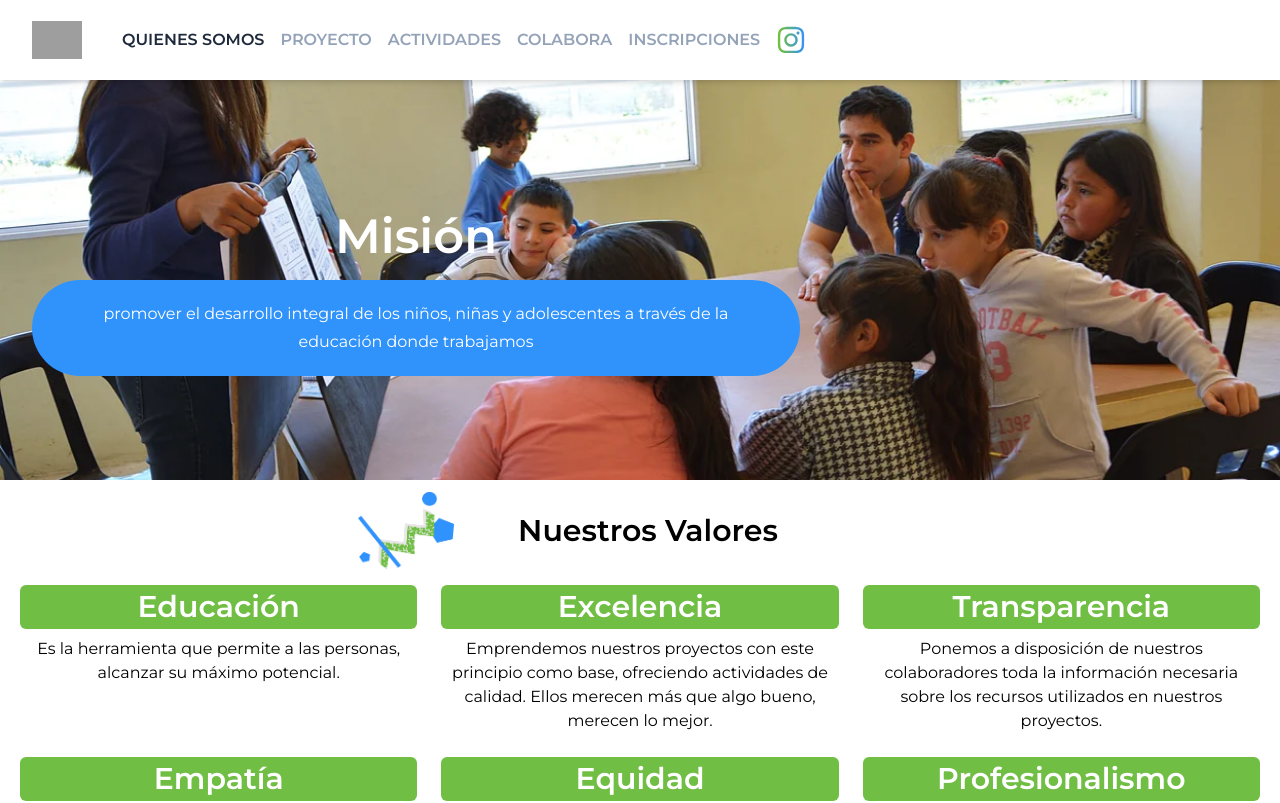
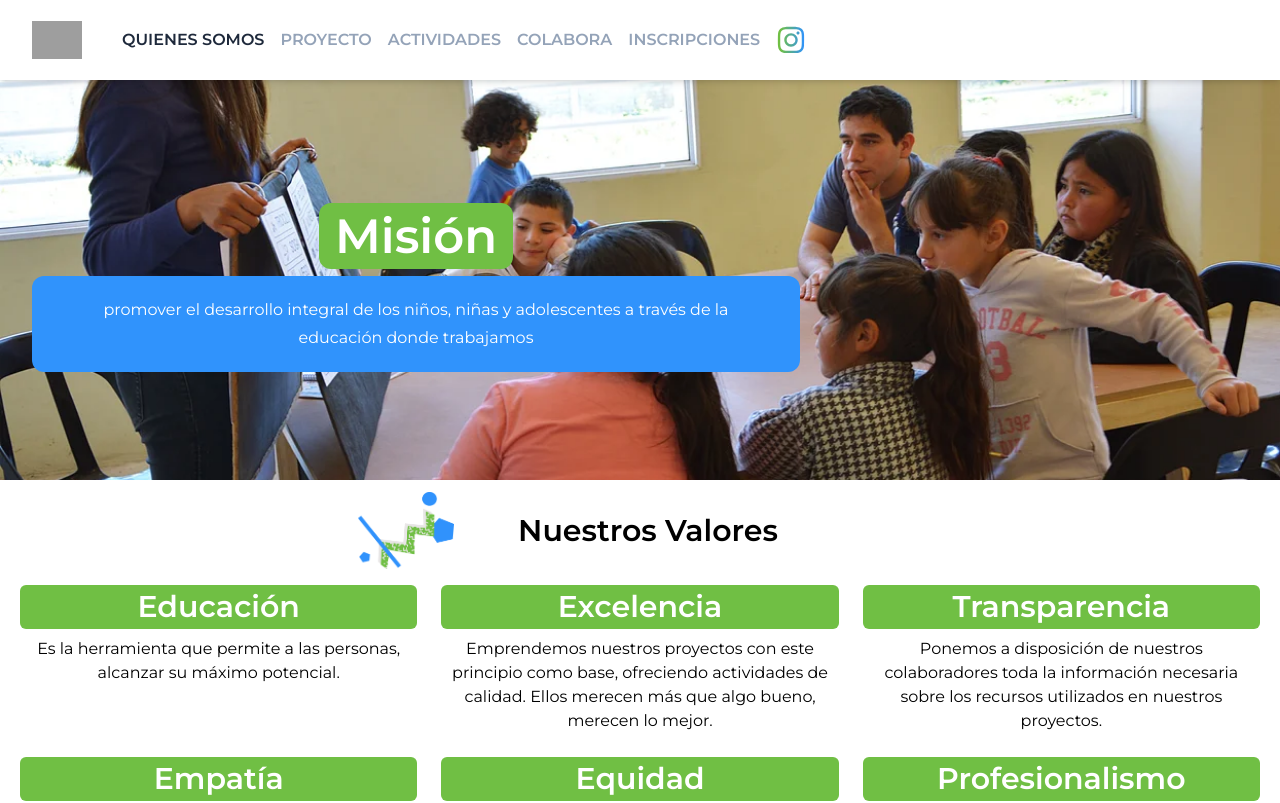
Before and after one commit to joaquinrajmilevich/integrador, a Next.js app: page /integrador/somos in a window 1280 px wide. Shown: the top 803 px of the page. Built offline with nearby package versions, Linux system fonts and the light colour scheme; grey boxes are pictures that could not be loaded.

Commit message:
add animations page up

```diff
--- a/app/actividades/layout.js
+++ b/app/actividades/layout.js
@@ -5,7 +5,7 @@ import Navbar from "@/components/Navbar";
 import Footer from "@/components/Footer";
 import { Montserrat } from "next/font/google";
 const font = Montserrat({ subsets: ["latin"] });
-
+import SecondaryAnimation from "@/components/SecondaryAnimation";
 export default function RootLayout({ children }) {
   return (
     <html lang="en">
@@ -15,7 +15,7 @@ export default function RootLayout({ children }) {
       </head>
       <body className={font.className}>
         <Navbar />
-        {children}
+        <SecondaryAnimation y={-100}>{children}</SecondaryAnimation>
         <Footer />
       </body>
     </html>
--- a/app/colabora/layout.js
+++ b/app/colabora/layout.js
@@ -5,7 +5,7 @@ import Navbar from "@/components/Navbar";
 import Footer from "@/components/Footer";
 import { Montserrat } from "next/font/google";
 const font = Montserrat({ subsets: ["latin"] });
-
+import SecondaryAnimation from "@/components/SecondaryAnimation";
 export default function RootLayout({ children }) {
   return (
     <html lang="en">
@@ -15,7 +15,7 @@ export default function RootLayout({ children }) {
       </head>
       <body className={font.className}>
         <Navbar />
-        {children}
+        <SecondaryAnimation y={-100}>{children}</SecondaryAnimation>
         <Footer />
       </body>
     </html>
--- a/app/home/layout.js
+++ b/app/home/layout.js
@@ -5,7 +5,7 @@ import Navbar from "@/components/Navbar";
 import Footer from "@/components/Footer";
 import { Montserrat } from "next/font/google";
 const font = Montserrat({ subsets: ["latin"] });
-
+import SecondaryAnimation from "@/components/SecondaryAnimation";
 export default function RootLayout({ children }) {
   return (
     <html lang="en">
@@ -15,7 +15,7 @@ export default function RootLayout({ children }) {
       </head>
       <body className={font.className}>
         <Navbar />
-        {children}
+        <SecondaryAnimation y={-100}>{children}</SecondaryAnimation>
         <Footer />
       </body>
     </html>
--- a/app/inscripciones/layout.js
+++ b/app/inscripciones/layout.js
@@ -4,7 +4,7 @@ import "../globals.css";
 import Navbar from "@/components/Navbar";
 import { Montserrat } from "next/font/google";
 const font = Montserrat({ subsets: ["latin"] });
-
+import SecondaryAnimation from "@/components/SecondaryAnimation";
 export default function RootLayout({ children }) {
   return (
     <html lang="en">
@@ -14,7 +14,7 @@ export default function RootLayout({ children }) {
       </head>
       <body className={font.className}>
         <Navbar />
-        {children}
+        <SecondaryAnimation y={-100}>{children}</SecondaryAnimation>
       </body>
     </html>
   );
--- a/app/layout.js
+++ b/app/layout.js
@@ -2,7 +2,7 @@
 import "./globals.css";
 import { Montserrat } from "next/font/google";
 const font = Montserrat({ subsets: ["latin"] });
-
+import SecondaryAnimation from "@/components/SecondaryAnimation";
 export default function RootLayout({ children }) {
   return (
     <html lang="en">
@@ -10,6 +10,7 @@ export default function RootLayout({ children }) {
         <title>Proyecto GC</title>
         <meta name="description" content="home" />
       </head>
+
       <body className={font.className}>{children}</body>
     </html>
   );
--- a/app/proyecto/layout.js
+++ b/app/proyecto/layout.js
@@ -5,7 +5,7 @@ import Navbar from "@/components/Navbar";
 import Footer from "@/components/Footer";
 import { Montserrat } from "next/font/google";
 const font = Montserrat({ subsets: ["latin"] });
-
+import SecondaryAnimation from "@/components/SecondaryAnimation";
 export default function RootLayout({ children }) {
   return (
     <html lang="en">
@@ -15,7 +15,7 @@ export default function RootLayout({ children }) {
       </head>
       <body className={font.className}>
         <Navbar />
-        {children}
+        <SecondaryAnimation y={-100}>{children}</SecondaryAnimation>
         <Footer />
       </body>
     </html>
--- a/app/proyecto/page.jsx
+++ b/app/proyecto/page.jsx
@@ -11,7 +11,7 @@ export default function Somos() {
         <MainImage srcImg={Images.proyectoheadermd} />
       </section>
       <section className="text-black mx-auto xl:max-w-7xl lg:max-w-5xl md:max-w-2xl sm:max-w-lg">
-        <SecondaryAnimation x={400}>
+        <SecondaryAnimation x={400} time={0.4}>
           <div className="mb-16">
             <h1 className="font-semibold text-3xl mb-3">Proyecto GC</h1>
             <p>
@@ -33,7 +33,7 @@ export default function Somos() {
           </div>
         </SecondaryAnimation>
         <div>
-          <SecondaryAnimation x={-400}>
+          <SecondaryAnimation x={-400} time={0.4}>
             <div className="flex flex-wrap mb-4 -mx-4">
               <Image
                 className="w-full lg:w-1/3 px-4 hidden lg:block"
--- a/app/somos/layout.js
+++ b/app/somos/layout.js
@@ -5,7 +5,7 @@ import Navbar from "@/components/Navbar";
 import Footer from "@/components/Footer";
 import { Montserrat } from "next/font/google";
 const font = Montserrat({ subsets: ["latin"] });
-
+import SecondaryAnimation from "@/components/SecondaryAnimation";
 export default function RootLayout({ children }) {
   return (
     <html lang="en">
@@ -15,7 +15,7 @@ export default function RootLayout({ children }) {
       </head>
       <body className={font.className}>
         <Navbar />
-        {children}
+        <SecondaryAnimation y={-100}>{children}</SecondaryAnimation>
         <Footer />
       </body>
     </html>
--- a/app/somos/page.jsx
+++ b/app/somos/page.jsx
@@ -9,15 +9,17 @@ export default function Somos() {
     <main className="bg-white text-white pb-4">
       <section className="relative flex flex-col justify-center  items-center sm:items-start sm:mx-auto h-[400px] mb-3">
         <MainImage srcImg={Images.actividadeslg}>
-          <DefaultAnimation>
-            <div className="md:self-start  relative text-center ms-8 mb-2 w-[60vw] mt-8">
-              <h1 className="text-5xl font-semibold py-1 mb-4">Misión</h1>
-              <p className="text-base px-8 py-5 bg-blue-secondary rounded-full leading-7">
-                promover el desarrollo integral de los niños, niñas y
-                adolescentes a través de la educación donde trabajamos
-              </p>
-            </div>
-          </DefaultAnimation>
+          <div className="md:self-start  relative text-center ms-8 mb-2 w-[60vw] mt-8">
+            <h1 className="text-5xl font-semibold mb-4 ">
+              <span className="bg-green-secondary rounded-xl py-1 px-4">
+                Misión
+              </span>
+            </h1>
+            <p className="text-base px-8 py-5 bg-blue-secondary rounded-xl leading-7">
+              promover el desarrollo integral de los niños, niñas y adolescentes
+              a través de la educación donde trabajamos
+            </p>
+          </div>
         </MainImage>
       </section>
       <section className="md:px-6 px-0 mx-auto overflow:hidden xl:max-w-7xl lg:max-w-4xl md:max-w-3xl sm:max-w-lg">
@@ -34,7 +36,7 @@ export default function Somos() {
         </div>
         <div className="flex flex-wrap text-center -mx-4">
           <div className="w-full min-[576px]:w-1/2 min-[768px]:w-1/3 px-3 pb-6">
-            <SecondaryAnimation x={200}>
+            <SecondaryAnimation x={200} time={0.4}>
               <h3 className="text-3xl font-semibold py-1 bg-green-secondary rounded-md mb-2">
                 Educación
               </h3>
@@ -56,7 +58,7 @@ export default function Somos() {
             </p>
           </div>
           <div className="w-full min-[576px]:w-1/2 min-[768px]:w-1/3 px-3 pb-6">
-            <SecondaryAnimation x={-200}>
+            <SecondaryAnimation x={-200} time={0.4}>
               <h3 className="text-3xl font-semibold py-1 bg-green-secondary rounded-md mb-2">
                 Transparencia
               </h3>
@@ -68,7 +70,7 @@ export default function Somos() {
             </p>
           </div>
           <div className="w-full min-[576px]:w-1/2 min-[768px]:w-1/3 px-3 pb-6">
-            <SecondaryAnimation x={200}>
+            <SecondaryAnimation x={200} time={0.4}>
               <h3 className="text-3xl font-semibold py-1 bg-green-secondary rounded-md mb-2">
                 Empatía
               </h3>
@@ -89,7 +91,7 @@ export default function Somos() {
             </p>
           </div>
           <div className="w-full min-[576px]:w-1/2 min-[768px]:w-1/3 px-3 pb-6">
-            <SecondaryAnimation x={-200}>
+            <SecondaryAnimation x={-200} time={0.4}>
               <h3 className="text-3xl font-semibold py-1 bg-green-secondary rounded-md mb-2">
                 Profesionalismo
               </h3>
--- a/components/Navbar.jsx
+++ b/components/Navbar.jsx
@@ -30,7 +30,6 @@ export default function Navbar() {
                     aria-label="Instagram"
                   >
                     <svg
-                      whileHover={{ scale: 0.7, rotate: 25 }}
                       xmlns="http://www.w3.org/2000/svg"
                       width="30"
                       height="30"
--- a/components/SecondaryAnimation.jsx
+++ b/components/SecondaryAnimation.jsx
@@ -1,13 +1,13 @@
 "use client";
 import { motion } from "framer-motion";
-export default function SecondaryAnimation({ children, x }) {
+export default function SecondaryAnimation({ children, x, y, time = 0.2 }) {
   return (
     <motion.div
-      initial={{ opacity: 0, x }}
-      animate={{ opacity: 1, x: 0 }}
+      initial={{ opacity: 0.5, x, y }}
+      animate={{ opacity: 1, x: 0, y: 0 }}
       transition={{
-        duration: 0.5,
-        ease: [0, 0.1, 0.7, 1.01],
+        duration: time,
+        ease: [0, 0.4, 0.85, 1.01],
       }}
     >
       {children}
```
